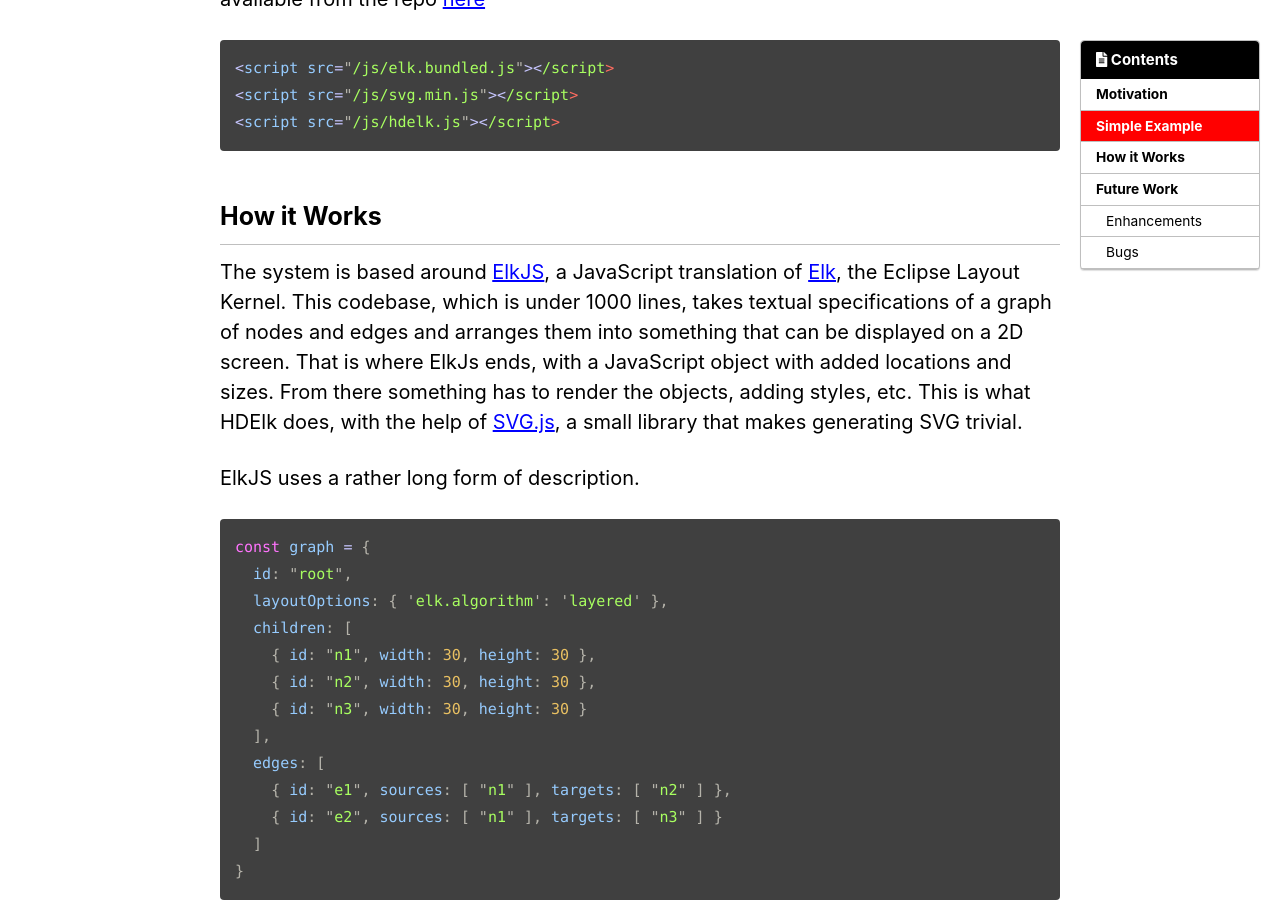
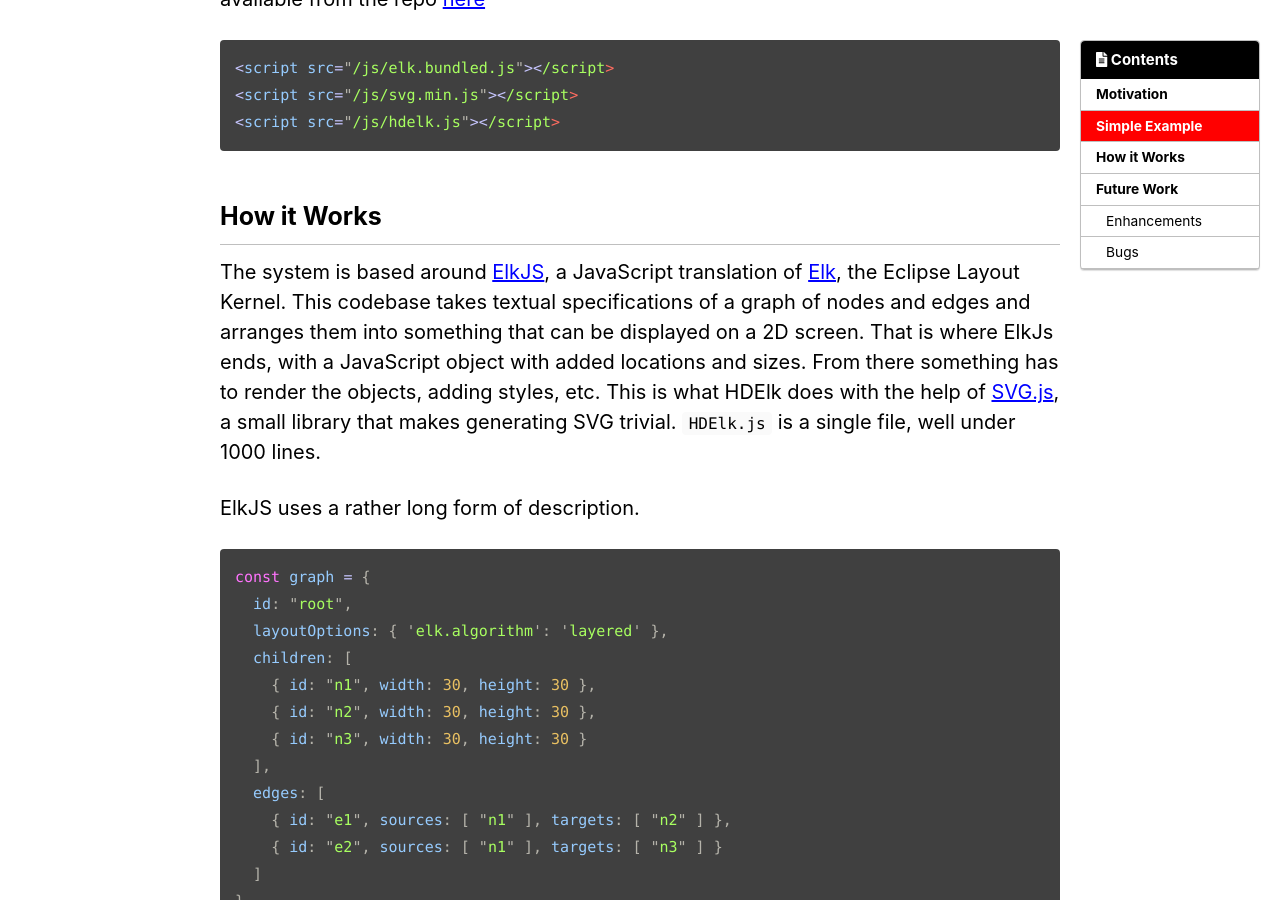
Before and after one commit to motchy869/hdelk_mod, a Jekyll site: the page built from docs/top.md, in a window 1280 px wide and 900 px high, scrolled down 3719 px. Built offline with Jekyll 4.4.1, drawn with Linux system fonts in a browser that asks for light colours; cached includes are drawn as plain includes; nearby versions of some CDN libraries; a script that is not in the unit is left out; the list of posts is cut into pages by our own code.

Commit message:
1000 line claim applied to the correct codebase

```diff
--- a/docs/top.md
+++ b/docs/top.md
@@ -112,7 +112,7 @@ For completeness, somewhere the following library files need to be loaded.  They
 
 ## How it Works
 
-The system is based around [ElkJS](https://github.com/OpenKieler/elkjs), a JavaScript translation of [Elk](https://www.eclipse.org/elk/), the Eclipse Layout Kernel.  This codebase, which is under 1000 lines, takes textual specifications of a graph of nodes and edges and arranges them into something that can be displayed on a 2D screen.  That is where ElkJs ends, with a JavaScript object with added locations and sizes.  From there something has to render the objects, adding styles, etc.  This is what HDElk does, with the help of [SVG.js](https://svgjs.com/), a small library that makes generating SVG trivial.
+The system is based around [ElkJS](https://github.com/OpenKieler/elkjs), a JavaScript translation of [Elk](https://www.eclipse.org/elk/), the Eclipse Layout Kernel.  This codebase takes textual specifications of a graph of nodes and edges and arranges them into something that can be displayed on a 2D screen.  That is where ElkJs ends, with a JavaScript object with added locations and sizes.  From there something has to render the objects, adding styles, etc.  This is what HDElk does with the help of [SVG.js](https://svgjs.com/), a small library that makes generating SVG trivial. `HDElk.js` is a single file, well under 1000 lines.
 
 ElkJS uses a rather long form of description.
 
```
